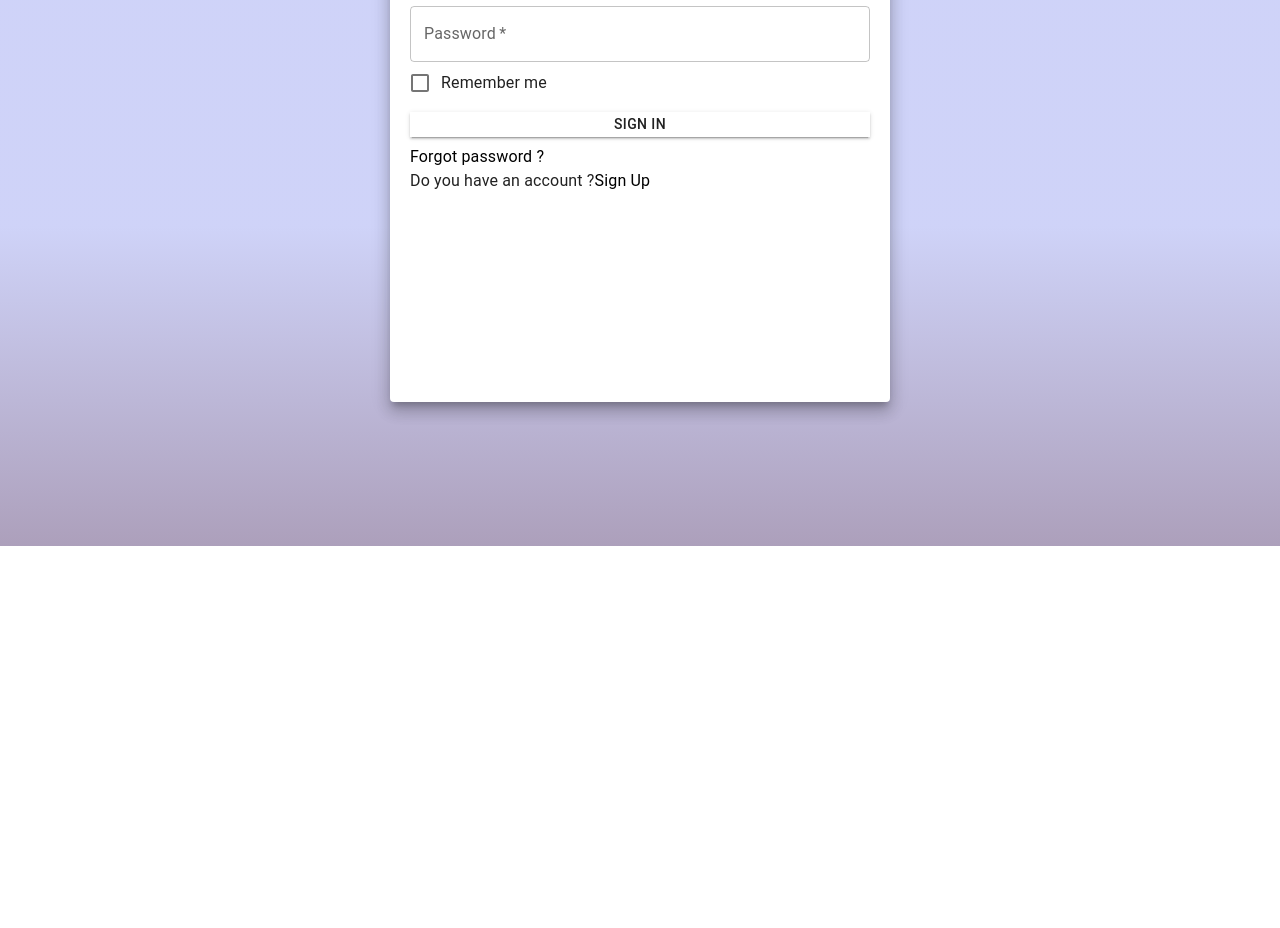
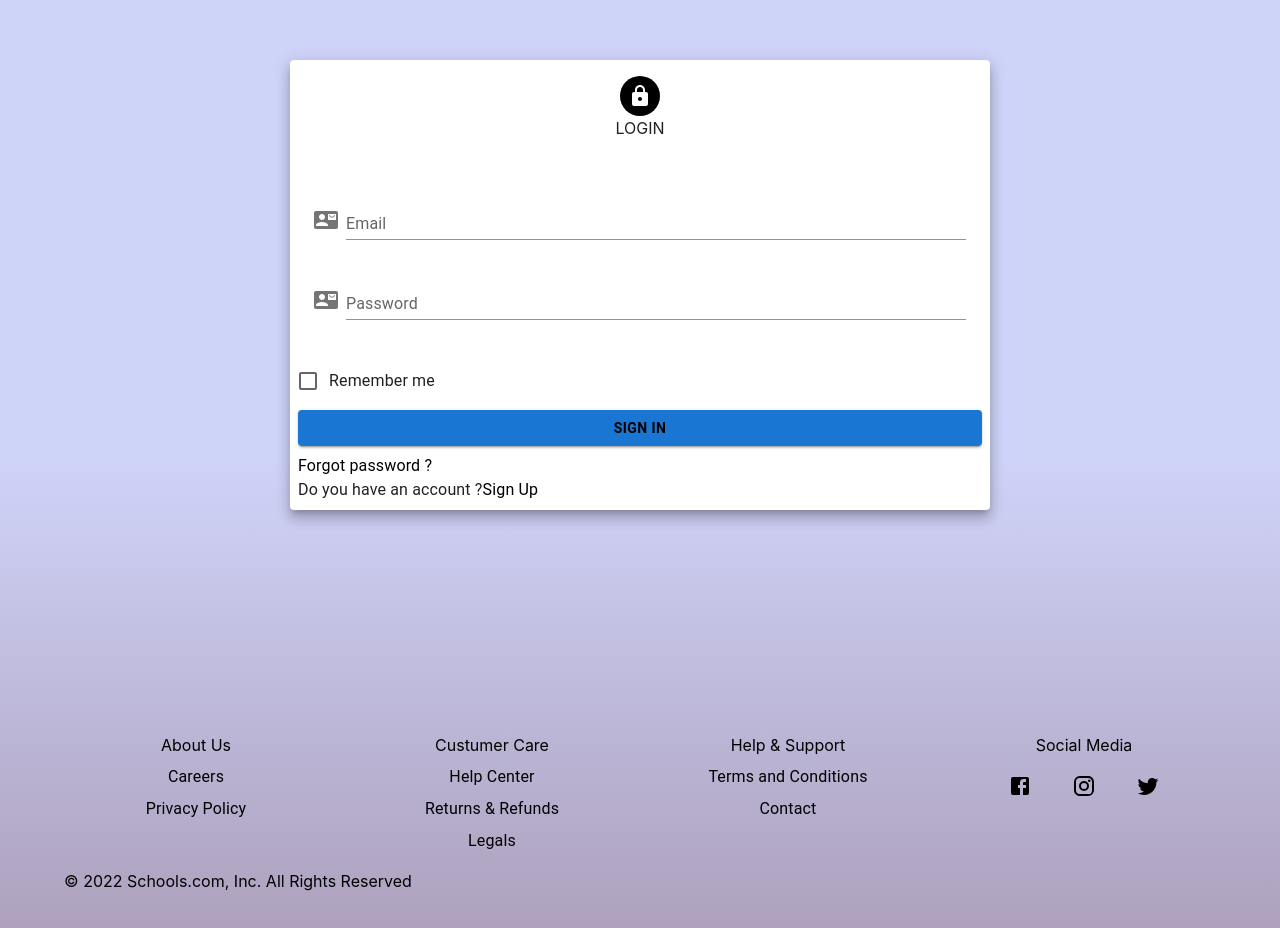
Before and after one commit to giornn0/front-jardines, a Next.js app: page /login in a window 1280 px wide. Shown: the part 254-1182 px from the top of the page. Before the commit the page ends 800 px from the top, so only its background shows below. Built offline with nearby package versions, Linux system fonts and the light colour scheme.

Commit message:
cambio de idioma,reutilizacion de form,cambio logos,alineacion footer

```diff
--- a/components/Footer.js
+++ b/components/Footer.js
@@ -3,7 +3,6 @@ import {
   Grid,
   Stack,
   MenuItem,
-  Select,
   Container,
   Box,
   Link,
@@ -20,17 +19,13 @@ export const Footer = () => {
         <Stack spacing={2}>
           <Box>
             <Grid container spacing={4}>
-              <Grid item xs={4} md={3}>
+              <Grid  className="text-center" item xs={4} md={3}>
                 <Stack spacing={1}>
                   <h2>About Us</h2>
                   <Typography>
                     <Link style={{ textDecoration: "none",color:'black' }}>Careers</Link>
                   </Typography>
-                  <Typography>
-                    <Link style={{ textDecoration: "none",color:'black' }}>
-                      Terms & Conditions
-                    </Link>
-                  </Typography>
+
                   <Typography>
                     <Link style={{ textDecoration: "none",color:'black' }}>
 
@@ -39,7 +34,7 @@ export const Footer = () => {
                   </Typography>
                 </Stack>
               </Grid>
-              <Grid item xs={6} md={3}>
+              <Grid  className="text-center" item xs={6} md={3}>
                 <Stack spacing={1}>
                   <h2>Custumer Care</h2>
                   <Typography>
@@ -51,41 +46,43 @@ export const Footer = () => {
                     </Link>
                   </Typography>
                   <Typography>
-                    <Link style={{ textDecoration: "none",color:'black' }}> Legales</Link>
+                    <Link style={{ textDecoration: "none",color:'black' }}> Legals</Link>
                   </Typography>
                 </Stack>
               </Grid>
-              <Grid item xs={6} md={3}>
+              <Grid className="text-center" item xs={6} md={3}>
                 <Stack spacing={1}>
                   <h2>Help & Support</h2>
                   <Typography>
                     <Link style={{ textDecoration: "none",color:'black' }}>
 
-                      Terminos y Condiciones
+                    Terms and Conditions
                     </Link>
                   </Typography>
                   <Typography>
-                    <Link style={{ textDecoration: "none",color:'black' }}>Contacto</Link>
+                    <Link style={{ textDecoration: "none",color:'black' }}>
+                      Contact
+                    </Link>
                   </Typography>
                 </Stack>
               </Grid>
-              <Grid item xs={6} md={3}>
-                <Stack spacing={1}>
-                  <h2>Social Media</h2>
+              <Grid className="text-center" item xs={6} md={3}>
+                <Stack  spacing={1}>
+                  <h2 >Social Media</h2>
 
-                    <Grid className="icons">
+                    <Grid >
                       <Button className="h-10 px-5 text-black-100 transition-colors duration-150 bg-black-700 rounded-lg focus:shadow-outline hover:bg-black-800 cursor-pointer hover:bg-[#345ead]">
                         <Link style={{ textDecoration: "none",color:'black' }} href="https://www.facebook.com/" target="_blank" spacing={0.5}>
                           <FacebookIcon />
                         </Link>
                       </Button>
                       <Button className="h-10 px-5 text-black-100 transition-colors duration-150 bg-black-700 rounded-lg focus:shadow-outline hover:bg-black-800 cursor-pointer hover:bg-[#b1476a]">
-                        <Link style={{ textDecoration: "none",color:'black' }} spacing={0.5}>
+                        <Link style={{ textDecoration: "none",color:'black' }}  href="https://www.instagram.com/" spacing={0.5}>
                           <InstagramIcon />
                         </Link>
                       </Button>
                       <Button className="h-10 px-5 text-black-100 transition-colors duration-150 bg-black-700 rounded-lg focus:shadow-outline hover:bg-black-800 cursor-pointer hover:bg-[#357d8f]">
-                        <Link style={{ textDecoration: "none",color:'black' }} spacing={0.5}>
+                        <Link style={{ textDecoration: "none",color:'black' }}  href="https://twitter.com/" spacing={0.5}>
                           <TwitterIcon />
                         </Link>
                       </Button>
@@ -95,6 +92,7 @@ export const Footer = () => {
               </Grid>
             </Grid>
           </Box>
+          <p className="mb-3">© 2022 Schools.com, Inc. All Rights Reserved </p>
         </Stack>
       </Container>
     </Grid>
--- a/components/FormGeneral.js
+++ b/components/FormGeneral.js
@@ -67,7 +67,7 @@ export const FormGeneral = ({ camps,setFormData,model,validator,formData,submit,
   //   console.log(formData)
   // }, [formData]);
   return (
-    <Card sx={{ maxWidth: 600 }} className='w-screen' elevation={9}>
+    <Card sx={{ maxWidth: 700 }} className='w-screen' elevation={9}>
       {header?(header):null}
       <CardContent className='mt-3'>
         <Box sx={{ "& > :not(style)": { m: 1 } }}>
@@ -83,11 +83,12 @@ export const FormGeneral = ({ camps,setFormData,model,validator,formData,submit,
         <CardActions className='flex justify-between mt-3 w-full'>
           <Fab className="hover:bg-rose-700 text-rose-100  bg-red-400 m-3 w-full" variant='extended' color='error' aria-label='add'>
             <CancelTwoToneIcon sx={{ mr: 1 }} />
-            Cancelar
+            Cancel
           </Fab>
           <Fab className="bg-indigo-500  hover:text-rose-100 m-3 w-full" variant='extended' color='primary' aria-label='add'>
             <AddBoxTwoToneIcon sx={{ mr: 1 }} />
-            Crear
+
+          Create
           </Fab>
         </CardActions>
       )}
--- a/components/Header.js
+++ b/components/Header.js
@@ -24,14 +24,19 @@ export const Header = () => {
   return (
     <nav className='w-full sticky top-0 flex flex-row md:justify-center justify-between items-center p-4 bg-gradient-color-header border-rose-300'>
       <div className='basis-1/4 flex justify-center item-center'>
+        <Link   href="http://localhost:3000/">
         <Image
           src={logo}
+
           alt='logo'
           className='h-10 w-25 cursor-pointer'
           height='75'
           width='100'
           fixed='true'
         />
+
+        </Link>
+
       </div>
       <div className=' basis-1/2 flex justify-around item-center'>
         <FormControl
@@ -40,7 +45,7 @@ export const Header = () => {
         >
           <Input
             fullWidth
-            placeholder='Buscar ..'
+            placeholder='Search ..'
             id='searcher'
             value={search}
             onKeyDown={(e) => {
@@ -80,7 +85,7 @@ export const Header = () => {
             </p>
           </Link>
           <Link href='/register'>
-            <p className='bg-[#000] py-2 px-7 mx-4 rounded-lg cursor-pointer hover:bg-[#c46060]'>
+            <p className='bg-[#000] py-2 px-7 mx-4 rounded-lg cursor-pointer hover:bg-[#2546bd]'>
               Registrar
             </p>
           </Link>
--- a/constants/registro/Registro.js
+++ b/constants/registro/Registro.js
@@ -3,20 +3,19 @@ import ContactsIcon from "@mui/icons-material/Contacts";
 import ContactMailIcon from "@mui/icons-material/ContactMail";
 
 export const registerCampos = [
-
   {
-    control: "nombre",
-    label: "Nombre",
+    control: "name",
+    label: "Name",
     icon: <ContactsIcon sx={{ color: "action.active", mr: 1, my: 2 }} />,
   },
   {
-    control: "domicilio",
-    label: "Domicilio",
+    control: "address",
+    label: "Address",
     icon: <ContactMailIcon sx={{ color: "action.active", mr: 1, my: 2 }} />,
   },
   {
-    control: "telefono",
-    label: "Teléfono",
+    control: "phone",
+    label: "Phone",
     icon: <ContactMailIcon sx={{ color: "action.active", mr: 1, my: 2 }} />,
   },
   {
@@ -24,42 +23,78 @@ export const registerCampos = [
     label: "Email",
     icon: <ContactMailIcon sx={{ color: "action.active", mr: 1, my: 2 }} />,
   },
+
   {
-    textarea:true,
-    control: "descripcion",
-    label: "Descripción",
+    control: "password",
+    label: "Password",
+    icon: <ContactMailIcon sx={{ color: "action.active", mr: 1, my: 2 }} />,
+  },
+
+  {
+    textarea: true,
+    control: "description",
+    label: "Description",
   },
   {
     options: [
       {
-        value: 'dueño',
-        label: "Crear Colegio",
+        value: "owner",
+        label: "create school",
       },
       {
-        value: 'padre',
-        label: "Buscar Colegio",
+        value: "parent",
+        label: "search school",
       },
     ],
     label: "Que busca?",
-    control: "tipo",
+    control: "type",
+    icon: <ContactMailIcon sx={{ color: "action.active", mr: 1, my: 2 }} />,
+  },
+];
+
+export const loginCampos = [
+  {
+    control: "email",
+    label: "Email",
+    icon: <ContactMailIcon sx={{ color: "action.active", mr: 1, my: 2 }} />,
+  },
+
+  {
+    control: "password",
+    label: "Password",
     icon: <ContactMailIcon sx={{ color: "action.active", mr: 1, my: 2 }} />,
   },
 ];
 
 export const Register = {
-  tipo:'',
-  nombre:'',
-  estado:true,
-  domicilio:'',
-  descripcion:'',
-  telefono:'',
-  email:'',
-}
+  type: "",
+  name: "",
+  state: true,
+  address: "",
+  description: "",
+  password: "",
+  phone: "",
+  email: "",
+};
+
+export const Login = {
+  email: "",
+  password: "",
+  state: true,
+};
+
 export const Validator = {
-  tipo:{required:true,pattern:/^[A-Za-z]{6,10}$/},
-  nombre:{required:true,pattern:/^[A-Za-z ]{3,55}$/},
-  domicilio:{required:true,pattern:/^[A-Za-z0-9 ]{3,255}$/},
-  descripcion:{required:true,pattern:/^[A-Za-z ]{3,255}$/},
-  telefono:{required:true,pattern:/^\+?[0-9 ]{3,15}$/},
-  email:{required:true,pattern:/^[A-Za-z.0-9]{3,30}@[A-Za-z.]{3,30}\.(com|net)(\.(ar|cl|ur))?$/},
-}
+  type: { required: true, pattern: /^[A-Za-z]{6,10}$/ },
+  name: { required: true, pattern: /^[A-Za-z ]{3,55}$/ },
+  addres: { required: true, pattern: /^[A-Za-z0-9 ]{3,255}$/ },
+  description: { required: true, pattern: /^[A-Za-z ]{3,255}$/ },
+  phonenumber: { required: true, pattern: /^\+?[0-9 ]{3,15}$/ },
+  email: {
+    required: true,
+    pattern: /^[A-Za-z.0-9]{3,30}@[A-Za-z.]{3,30}\.(com|net)(\.(ar|cl|ur))?$/,
+  },
+  password: {
+    required: true,
+    pattern: /^(?=.*\d)(?=.*[a-z])(?=.*[A-Z])[a-zA-Z\d@$.!%*#?&]/,
+  },
+};
--- a/pages/login.js
+++ b/pages/login.js
@@ -1,110 +1,63 @@
+import { Avatar, Button, Checkbox, FormControlLabel, Grid, Link, Typography } from "@mui/material";
+import LockIcon from "@mui/icons-material/Lock";
+import {useEffect, useState } from "react";
 
-import {
-  Grid,
-  Paper,
-  Button,
-  Typography,
-  Link,
-  TextField,Avatar,FormControlLabel
-} from "@mui/material";
+import { FormGeneral } from "../components/FormGeneral";
+import {loginCampos, Login, Validator} from "../constants/registro/Registro"
+const avatarStyle = { backgroundColor: "black" };
+const btnstyle = { margin: "8px 0",color:"black","font-weight":"bold" };
 
-import Checkbox from "@material-ui/core/Checkbox";
-import LockIcon from "@mui/icons-material/Lock";
-import { useState } from "react";
-
-export default function Login (){
-  const paperStyle = {
-    padding: 20,
-    height: "70vh",
-    width: 500,
-  };
-  const avatarStyle = { backgroundColor: "black" };
-  const btnstyle={margin:'8px 0'}
-  const [email,setEmail] = useState('');
-  const [password,setPassword] = useState('');
-  const [validEmail,setValidEmail] = useState(false);
-  const [validPassword,setValidPassword] = useState(false);
-  const [touchedEmail,setTouchedEmail] = useState(false);
-  const [touchedPassword,setTouchedPassword] = useState(false);
-
-
-   const setValue = (value,control) =>{
-    if(control == 'email')setEmail(value)
-    if(control == 'password')setPassword(value)
-  }
-
-  const emailValidation = () =>{
-    if(!email.match(/^[A-Za-z]{2,5}@[A-Za-z]{2,5}.com$/))setValidEmail(false)
-    else setValidEmail(true)
-    setTouchedEmail(true)
-  }
-
-
- const passValidation = () =>{
-   console.log(password)
-   if(!password.match(/^(?=.*\d)(?=.*[a-z])(?=.*[A-Z])[a-zA-Z\d@$.!%*#?&]/))setValidPassword(false)
-   else setValidPassword(true)
-   setTouchedPassword(true)
- }
-
-  const login = () =>{
-   if(validEmail && validPassword) {
-     console.log({email,password})
-   }
-  }
-
-
-  //uses state y validar cuando quiera mandar que sea un mail y una contrasena
+const submitActions = ()=>{
   return (
-    <Grid className="flex flex-row pt-24 justify-center">
-      <Paper elevation={10} style={paperStyle}>
-        <Grid align='center'>
-          <Avatar style={avatarStyle}>
-            <LockIcon />
-          </Avatar>
-          <h2>SIGN IN</h2>
-        </Grid>
-        <TextField
-        className="mb-4"
-          label="Username"
-          placeholder="Enter username"
-          fullWidth
-          margin= "normal"
-          autoComplete
-          required
-          error={(!validEmail)&&touchedEmail}
-          onChange = {(e) => {setValue(e.target.value)}}
-          onBlur={()=>{emailValidation("email")}}
-          />
-        <TextField
-          label="Password"
-          placeholder="Enter password"
-          type="password"
-          fullWidth
-          autoComplete
-          required
-          error={(!validPassword)&&touchedPassword}
-          onChange = {(e) => {setValue(e.target.value)}}
-          onBlur={()=>{passValidation()}}
-        />
-        <FormControlLabel
+    <div className="p-2">
+    <FormControlLabel
           control={<Checkbox name="checkedB" color="primary" />}
           label="Remember me"
         />
-        <Button type="submit" color="primary" variant="contained" style={btnstyle} fullWidth onClick={login}>
+        <Button
+          type="submit"
+          color="primary"
+          variant="contained"
+          style={btnstyle}
+          fullWidth
+          onClick={Login}
+        >
           Sign In
         </Button>
         <Typography>
-          <Link style={{ textDecoration: "none",color:'black' }} >Forgot password ?</Link>
+          <Link style={{ textDecoration: "none", color: "black" }}>
+            Forgot password ?
+          </Link>
         </Typography>
-        <Typography>
+        <Typography >
+          Do you have an account ?
+          <Link to="/register" style={{ textDecoration: "none", color: "black" }}>
+            Sign Up
+          </Link>
+        </Typography>
+    </div>)
+}
+const headerSection = ()=>{
+  return (
+    <Grid className="mt-4" align="center">
+    <Avatar style={avatarStyle}>
+      <LockIcon />
+    </Avatar>
+    <h2>LOGIN</h2>
+  </Grid>
+  )
+}
 
-          Do you have an account ?
-          <Link  to='/register'style={{ textDecoration: "none",color:'black' }}>Sign Up</Link>
-        </Typography>
-      </Paper>
-    </Grid>
+function login(){
+  const [formData, setFormData] = useState(Login);
+  useEffect (()=>{
+    console.log(formData)
+  },[formData])
+  return (
+  <div className="flex mt-8 flex-col min-h-screen h-max w-100 justify-center items-center">
+    <FormGeneral camps={loginCampos} formData={formData} setFormData={setFormData} validator={Validator} model={Login} header={headerSection()} submit={submitActions()}></FormGeneral>
+  </div>
   );
 };
 
-Login.getLayout = (page)=>page
+export default login;
--- a/pages/register.js
+++ b/pages/register.js
@@ -3,7 +3,7 @@ import LockIcon from "@mui/icons-material/Lock";
 import {useEffect, useState } from "react";
 
 import { FormGeneral } from "../components/FormGeneral";
-import {registerCampos, Register, Validator} from "../constants/registro/Registro"
+import {loginCampos, Register, Validator} from "../constants/registro/Registro"
 const avatarStyle = { backgroundColor: "black" };
 const btnstyle = { margin: "8px 0",color:"black","font-weight":"bold" };
 
@@ -20,7 +20,7 @@ const submitActions = ()=>{
           variant="contained"
           style={btnstyle}
           fullWidth
-          onClick={register}
+          onClick={Register}
         >
           Sign Up
         </Button>
@@ -50,12 +50,13 @@ const headerSection = ()=>{
 
 function register(){
   const [formData, setFormData] = useState(Register);
+  console.log(Register)
   useEffect (()=>{
     console.log(formData)
   },[formData])
   return (
   <div className="flex mt-8 flex-col min-h-screen h-max w-100 justify-center items-center">
-    <FormGeneral camps={registerCampos} formData={formData} setFormData={setFormData} validator={Validator} model={Register} header={headerSection()} submit={submitActions()}></FormGeneral>
+    <FormGeneral camps={loginCampos} formData={formData} setFormData={setFormData} validator={Validator} model={Register} header={headerSection()} submit={submitActions()}></FormGeneral>
   </div>
   );
 };
--- a/pages/usuario/configuracion.js
+++ b/pages/usuario/configuracion.js
@@ -1,5 +1,5 @@
 export default function ConfiguracionUsuario(){
   return (
-    <h1>Configurando usuario!</h1>
+    <h1>Configured User!</h1>
   )
 }
--- /dev/null
+++ b/pages/usuario/login2.js
@@ -0,0 +1,110 @@
+
+import {
+    Grid,
+    Paper,
+    Button,
+    Typography,
+    Link,
+    TextField,Avatar,FormControlLabel
+  } from "@mui/material";
+
+  import Checkbox from "@material-ui/core/Checkbox";
+  import LockIcon from "@mui/icons-material/Lock";
+  import { useState } from "react";
+
+  export default function Login (){
+    const paperStyle = {
+      padding: 20,
+      height: "70vh",
+      width: 500,
+    };
+    const avatarStyle = { backgroundColor: "black" };
+    const btnstyle={margin:'8px 0'}
+    const [email,setEmail] = useState('');
+    const [password,setPassword] = useState('');
+    const [validEmail,setValidEmail] = useState(false);
+    const [validPassword,setValidPassword] = useState(false);
+    const [touchedEmail,setTouchedEmail] = useState(false);
+    const [touchedPassword,setTouchedPassword] = useState(false);
+
+
+     const setValue = (value,control) =>{
+      if(control == 'email')setEmail(value)
+      if(control == 'password')setPassword(value)
+    }
+
+    const emailValidation = () =>{
+      if(!email.match(/^[A-Za-z]{2,5}@[A-Za-z]{2,5}.com$/))setValidEmail(false)
+      else setValidEmail(true)
+      setTouchedEmail(true)
+    }
+
+
+   const passValidation = () =>{
+     console.log(password)
+     if(!password.match(/^(?=.*\d)(?=.*[a-z])(?=.*[A-Z])[a-zA-Z\d@$.!%*#?&]/))setValidPassword(false)
+     else setValidPassword(true)
+     setTouchedPassword(true)
+   }
+
+    const login = () =>{
+     if(validEmail && validPassword) {
+       console.log({email,password})
+     }
+    }
+
+
+    //uses state y validar cuando quiera mandar que sea un mail y una contrasena
+    return (
+      <Grid className="flex flex-row pt-24 justify-center">
+        <Paper elevation={10} style={paperStyle}>
+          <Grid align='center'>
+            <Avatar style={avatarStyle}>
+              <LockIcon />
+            </Avatar>
+            <h2>SIGN IN</h2>
+          </Grid>
+          <TextField
+          className="mb-4"
+            label="Username"
+            placeholder="Enter username"
+            fullWidth
+            margin= "normal"
+            autoComplete
+            required
+            error={(!validEmail)&&touchedEmail}
+            onChange = {(e) => {setValue(e.target.value)}}
+            onBlur={()=>{emailValidation("email")}}
+            />
+          <TextField
+            label="Password"
+            placeholder="Enter password"
+            type="password"
+            fullWidth
+            autoComplete
+            required
+            error={(!validPassword)&&touchedPassword}
+            onChange = {(e) => {setValue(e.target.value)}}
+            onBlur={()=>{passValidation()}}
+          />
+          <FormControlLabel
+            control={<Checkbox name="checkedB"  />}
+            label="Remember me"
+          />
+          <Button type="submit" variant="contained" className= 'bg-[#000]  py-0 px-7 mx-4 rounded-lg cursor-pointer hover:bg-[#2546bd]'   style={btnstyle} fullWidth onClick={login}>
+            Sign In
+          </Button>
+          <Typography>
+            <Link style={{ textDecoration: "none",color:'black' }} >Forgot password ?</Link>
+          </Typography>
+          <Typography>
+
+            Do you have an account ?
+            <Link  to='/register'style={{ textDecoration: "none",color:'black' }}>Sign Up</Link>
+          </Typography>
+        </Paper>
+      </Grid>
+    );
+  };
+
+  Login.getLayout = (page)=>page
```
